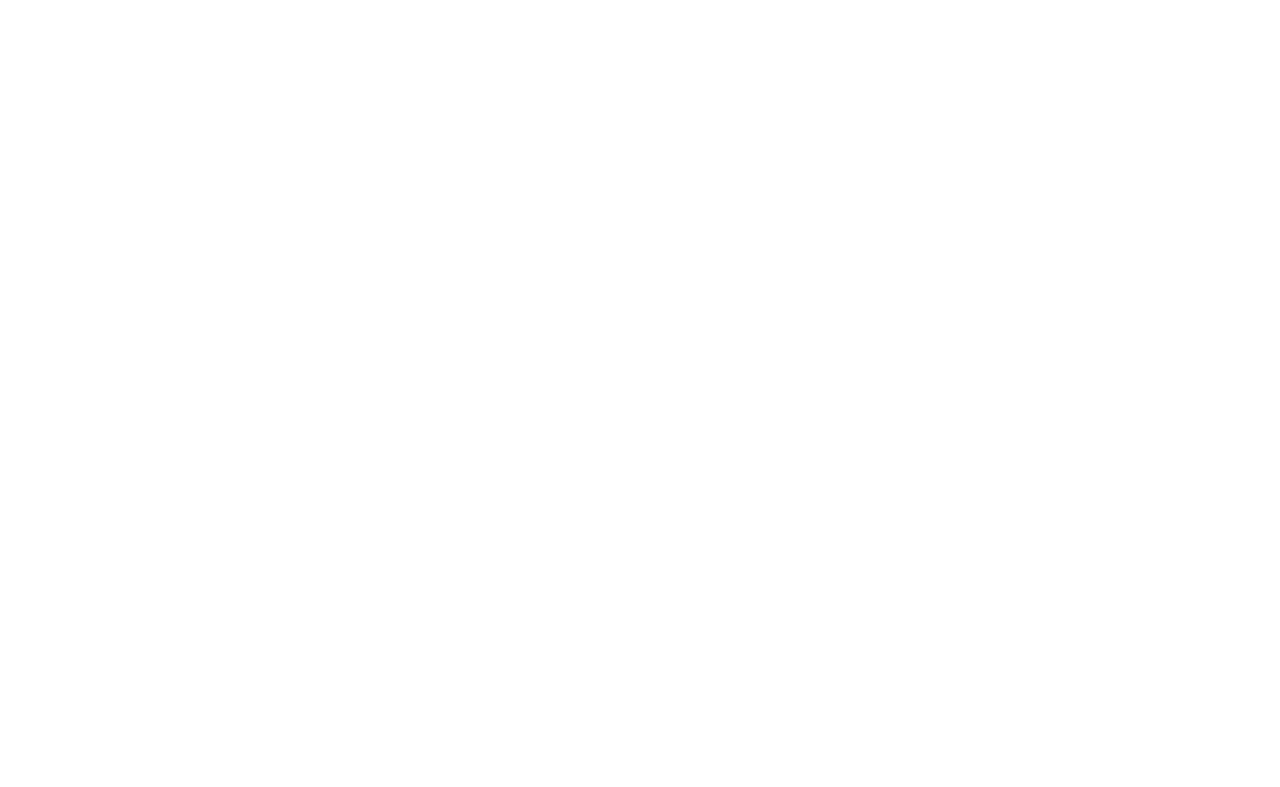
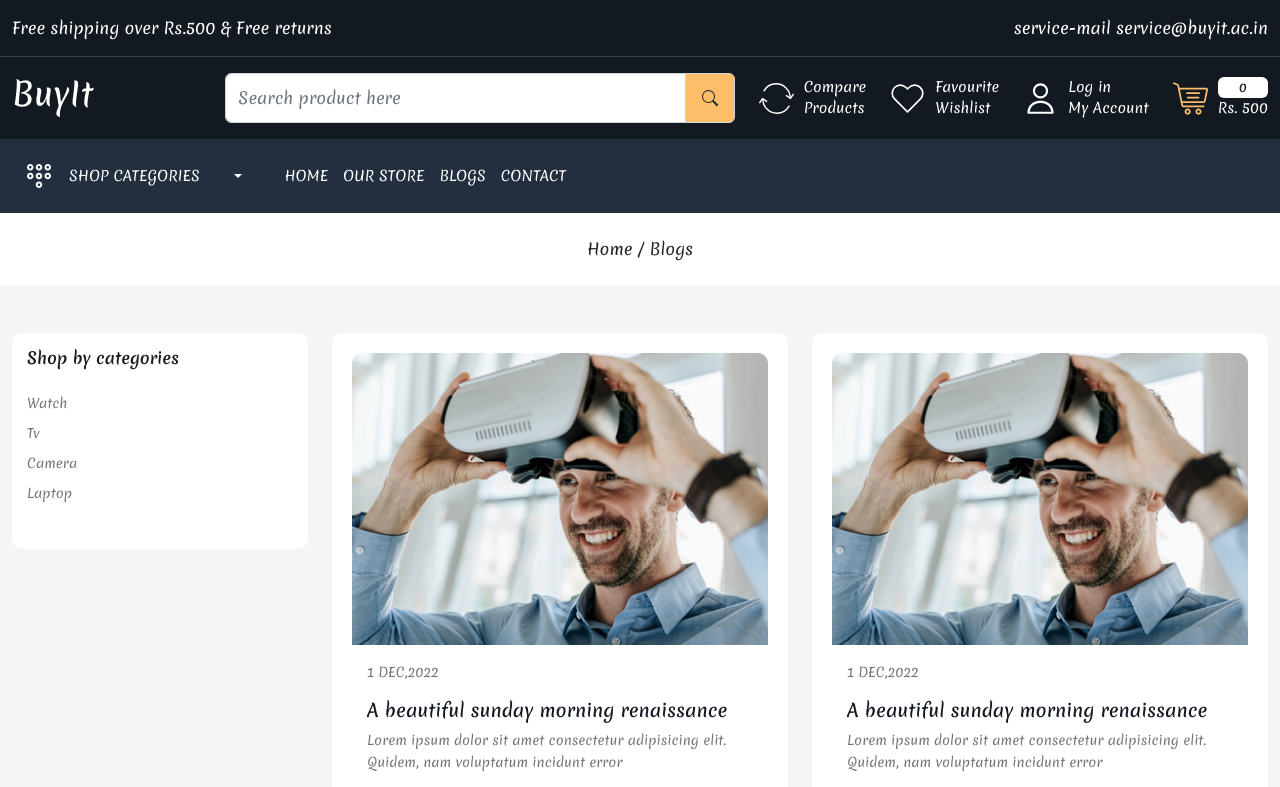
Before and after one commit to hrithik-09/ecommerce, a React (Create React App) app in the folder ecommerce/: page /blogs in a window 1280 px wide. Before the commit this address had no page. Shown: the top 787 px of the page. Built offline with nearby package versions, Linux system fonts and the light colour scheme.

Commit message:
Blog page completed

```diff
--- a/ecommerce/src/App.js
+++ b/ecommerce/src/App.js
@@ -6,6 +6,7 @@
 import Contact from "./pages/Contact"
 import About from "./pages/About"
 import OurStore from './pages/OurStore';
+import Blog from './pages/Blog';
 function App() {
   return (
   <>
@@ -16,6 +17,7 @@
           <Route path='contact' element={<Contact />} />
           <Route path ='about' element={<About />}></Route>
           <Route path ='store' element={<OurStore />}></Route>
+          <Route path ='blogs' element={<Blog />}></Route>
         </Route>
       </Routes>
     </BrowserRouter>
--- a/ecommerce/src/components/Blogcard.js
+++ b/ecommerce/src/components/Blogcard.js
@@ -2,10 +2,10 @@
 import { Link } from "react-router-dom";
 const Blogcard = () => {
   return (
-    <div className="col-3">
+
       <div className="blog-card">
         <div className="card-image">
-          <img src="images/blog-1.jpg" className="img-fluid" alt="blog" />
+          <img src="images/blog-1.jpg" className="img-fluid w-100" alt="blog" />
         </div>
         <div className="blog-content">
           <p className="date">1 Dec,2022</p>
@@ -16,7 +16,7 @@
           </Link>
         </div>
       </div>
-    </div>
+
   );
 };
 
--- a/ecommerce/src/components/Header.js
+++ b/ecommerce/src/components/Header.js
@@ -125,7 +125,7 @@
                   <div className="d-flex align-items-center gap-15">
                     <NavLink to="/">Home</NavLink>
                     <NavLink to="/store">Our Store</NavLink>
-                    <NavLink to="/">Blogs</NavLink>
+                    <NavLink to="/blogs">Blogs</NavLink>
                     <NavLink to="/">Contact</NavLink>
                   </div>
                 </div>
--- /dev/null
+++ b/ecommerce/src/pages/Blog.js
@@ -0,0 +1,53 @@
+import React from 'react'
+import BreadCrumb from "../components/BreadCrumb";
+import Meta from "../components/Meta";
+import Blogcard from "../components/Blogcard"
+const Blog = () => {
+  return (
+    <>
+    <Meta title={"Blogs"} />
+      <BreadCrumb title="Blogs" />
+      <div className="blog-wrapper home-wrapper-2 py-5">
+        <div className="container-xxl">
+          <div className="row">
+            <div className="col-3">
+            <div className="filter-card mb-3">
+                <h3 className="filter-title">Shop by categories</h3>
+                <div>
+                  <ul className="ps-0">
+                    <li>Watch</li>
+                    <li>Tv</li>
+                    <li>Camera</li>
+                    <li>Laptop</li>
+                  </ul>
+                </div>
+              </div>
+            </div>
+            <div className="col-9">
+              <div className="row">
+                <div className="col-6 mb-3">
+
+                <Blogcard />
+                </div>
+                <div className="col-6 mb-3">
+
+                <Blogcard />
+                </div>
+                <div className="col-6 mb-3">
+
+                <Blogcard />
+                </div>
+                <div className="col-6 mb-3">
+
+                <Blogcard />
+                </div>
+              </div>
+            </div>
+          </div>
+        </div>
+      </div>
+    </>
+  )
+}
+
+export default Blog
--- a/ecommerce/src/pages/Contact.js
+++ b/ecommerce/src/pages/Contact.js
@@ -1,10 +1,13 @@
 import React from 'react'
-
+import BreadCrumb from "../components/BreadCrumb";
+import Meta from "../components/Meta";
 const Contact = () => {
   return (
-    <div>
-      Contact
-    </div>
+    <>
+      <Meta title={"Blogs"} />
+      <BreadCrumb title="Blogs" />
+
+    </>
   )
 }
 
--- a/ecommerce/src/pages/Home.js
+++ b/ecommerce/src/pages/Home.js
@@ -47,8 +47,8 @@
                   />
                   <div className="small-banner-content position-absolute">
                     <h4>New Arrival</h4>
-                  <h5>Smartwatches</h5>
-                  <p>Starting at Rs. 1499</p>
+                    <h5>Smartwatches</h5>
+                    <p>Starting at Rs. 1499</p>
                   </div>
                 </div>
                 <div className="small-banner position-relative">
@@ -56,7 +56,7 @@
                     src="images/catbanner-03.jpg"
                     className="img-fluid rounded-3"
                     alt="main banner"
-                    />
+                  />
                   <div className="small-banner-content position-absolute">
                     <h4>15% Off</h4>
                     <h5>Latest iPads</h5>
@@ -125,7 +125,6 @@
             </div>
           </div>
         </div>
-
       </section>
       <section className="home-wrapper-2 py-5">
         <div className="container-xxl">
@@ -188,7 +187,6 @@
                   </div>
                   <img src="images/tv.jpg" alt="camera" />
                 </div>
-
               </div>
             </div>
           </div>
@@ -198,29 +196,22 @@
         <div className="container-xxl">
           <div className="row">
             <div className="col-12">
-              <h3 className="section-heading">
-                Featured collection
-              </h3>
+              <h3 className="section-heading">Featured collection</h3>
             </div>
-            <Productcard/>
-            <Productcard/>
-            <Productcard/>
-            <Productcard/>
+            <Productcard />
+            <Productcard />
+            <Productcard />
+            <Productcard />
           </div>
         </div>
       </section>
 
-
-
       <section className="special-wrapper py-5 home-wrapper-2">
         <div className="container-xxl">
           <div className="row">
-          <div className="col-12">
-              <h3 className="section-heading">
-                Special Products
-              </h3>
+            <div className="col-12">
+              <h3 className="section-heading">Special Products</h3>
             </div>
-
           </div>
           <div className="row">
             <Specialproduct />
@@ -234,14 +225,12 @@
         <div className="container-xxl">
           <div className="row">
             <div className="col-12">
-              <h3 className="section-heading">
-                Our Popular Product
-              </h3>
+              <h3 className="section-heading">Our Popular Product</h3>
             </div>
-            <Productcard/>
-            <Productcard/>
-            <Productcard/>
-            <Productcard/>
+            <Productcard />
+            <Productcard />
+            <Productcard />
+            <Productcard />
           </div>
         </div>
       </section>
@@ -287,14 +276,22 @@
         <div className="container-xxl">
           <div className="row">
             <div className="col-12">
-              <h3 className="section-heading">
-                Our Latest Blogs
-              </h3>
+              <h3 className="section-heading">Our Latest Blogs</h3>
             </div>
-            <Blogcard/>
-            <Blogcard/>
-            <Blogcard/>
-            <Blogcard/>
+          </div>
+          <div className="row">
+            <div className="col-3">
+              <Blogcard />
+            </div>
+            <div className="col-3">
+              <Blogcard />
+            </div>
+            <div className="col-3">
+              <Blogcard />
+            </div>
+            <div className="col-3">
+              <Blogcard />
+            </div>
           </div>
         </div>
       </section>
```
